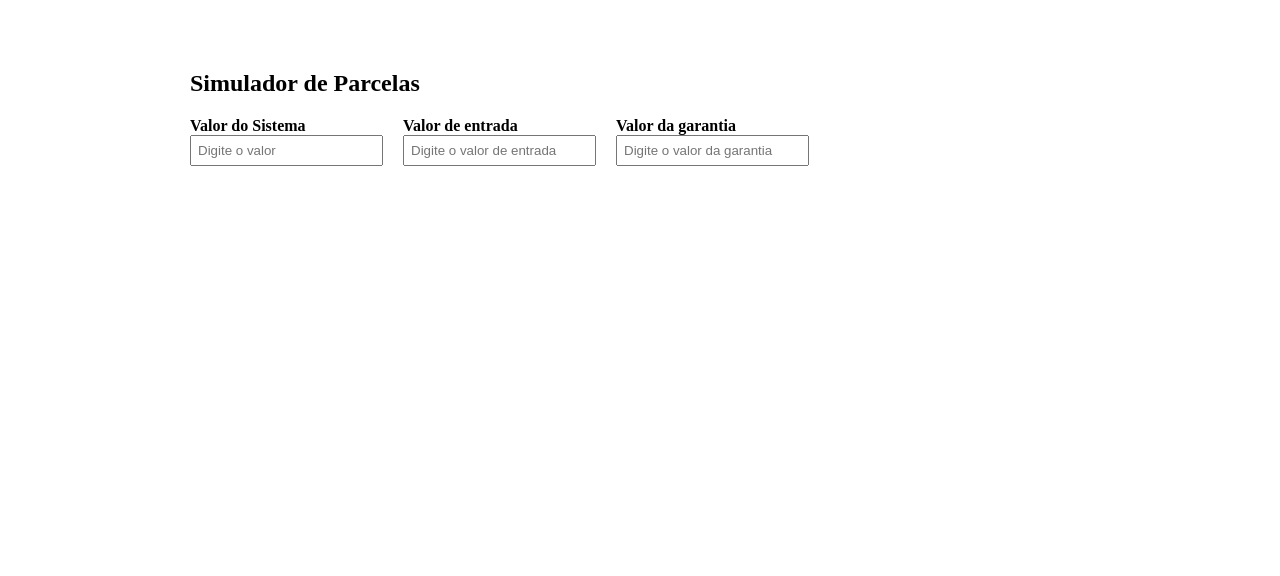
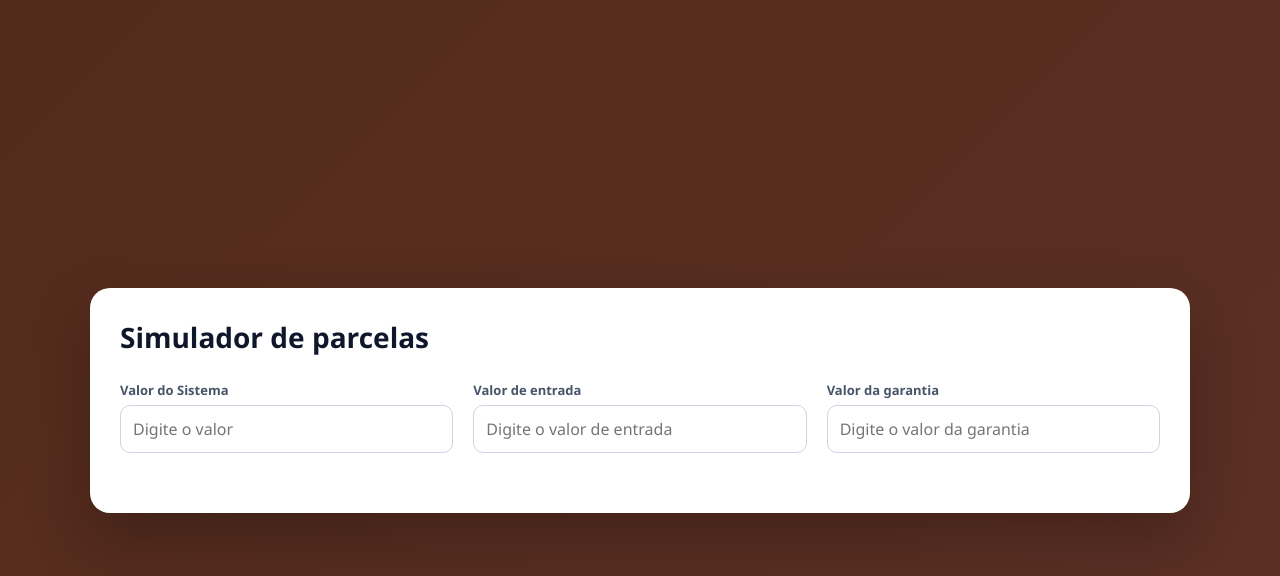
Before and after one commit to denninho1/SIMULADOR-LASER, a plain HTML site: page index.html in a window 1280 px wide. Drawn offline with Linux system fonts and the light colour scheme.

Commit message:
layout da pagina

```diff
--- a/css/style.css
+++ b/css/style.css
@@ -1,24 +1,127 @@
+* {
+    margin: 0;
+    padding: 0;
+    box-sizing: border-box;
+    font-family: 'Segoe UI', Tahoma, Geneva, Verdana, sans-serif;
+}
+
+
+body {
+    min-height: 100vh;
+    display: flex;
+    justify-content: center;
+    align-items: center;
+    background: linear-gradient(135deg, #532b1b, #5c3026);
+    padding: 20px;
+}
+
 
 .container {
-    max-width: 900px;
-    margin: 30px auto;
-    background: white;
-    padding: 20px;
-    border-radius: 6px;
+    width: 1100px;
+    max-width: 100%;
+    background: #ffffff;
+    border-radius: 20px;
+    padding: 30px;
+    box-shadow: 0 25px 60px rgba(0,0,0,0.25);
 }
 
-.inputs {
-    display: flex;
-    gap: 20px;
-    margin-bottom: 20px;
+
+.header {
+    margin-bottom: 25px;
 }
 
-label {
+
+.title {
+    font-size: 28px;
+    font-weight: 700;
+    color: #0f172a;
+    margin-bottom: 10px;
+}
+
+
+.inputs {
+    display: grid;
+    grid-template-columns: repeat(auto-fit, minmax(220px, 1fr));
+    gap: 20px;
+    margin-bottom: 30px;
+}
+
+
+.inputs_group {
     display: flex;
     flex-direction: column;
-    font-weight: bold;
+    gap: 6px;
 }
 
+
+label {
+    font-size: 13px;
+    color: #475569;
+    font-weight: 600;
+}
+
+
 input {
-    padding: 6px;
+    padding: 12px;
+    border-radius: 10px;
+    border: 1px solid #cbd5e1;
+    font-size: 16px;
+    transition: 0.2s ease;
 }
+
+
+input:focus {
+    outline: none;
+    border-color: #eb5d25;
+}
+
+
+thead {
+    background: #0f172a;
+    color: white;
+}
+
+
+th {
+    padding: 14px;
+    font-size: 13px;
+    letter-spacing: .5px;
+}
+
+
+td {
+    padding: 12px;
+    text-align: center;
+    border-bottom: 1px solid #e2e8f0;
+    font-weight: 500;
+}
+
+
+tbody tr {
+    transition: 0.15s;
+}
+
+
+tbody tr:hover {
+    background: #f1f5f9;
+    transform: scale(1.01);
+}
+
+
+.best-option {
+    background: #dcfce7 !important;
+    font-weight: 700;
+}
+
+
+.currency {
+    color: #0f172a;
+    font-weight: 600;
+}
+
+
+@media (max-width: 600px) {
+    .title {
+    font-size: 22px;
+    }
+}
--- a/index.html
+++ b/index.html
@@ -9,23 +9,25 @@
 <body>
 
     <main class="container">
-        <h2>Simulador de Parcelas</h2>
+        <header class="header">
+            <h1 class="title">Simulador de parcelas</h1>
+        </header>
 
         <div class="inputs">
-            <label>
-                Valor do Sistema
+            <div class="inputs_group">
+                <label>Valor do Sistema</label>
                 <input type="number" id="valorSistema" placeholder="Digite o valor">
-            </label>
+            </div>
 
-            <label>
-                Valor de entrada
+            <div class="inputs_group">
+                <label>Valor de entrada</label>
                 <input type="number" id="valorEntrada" placeholder="Digite o valor de entrada">
-            </label>
+            </div>
 
-            <label>
-                Valor da garantia
+            <div class="inputs_group">
+                <label>Valor da garantia</label>
                 <input type="number" id="valorGarantia" placeholder="Digite o valor da garantia">
-            </label>
+            </div>
         </div>
     </main>
 
```
